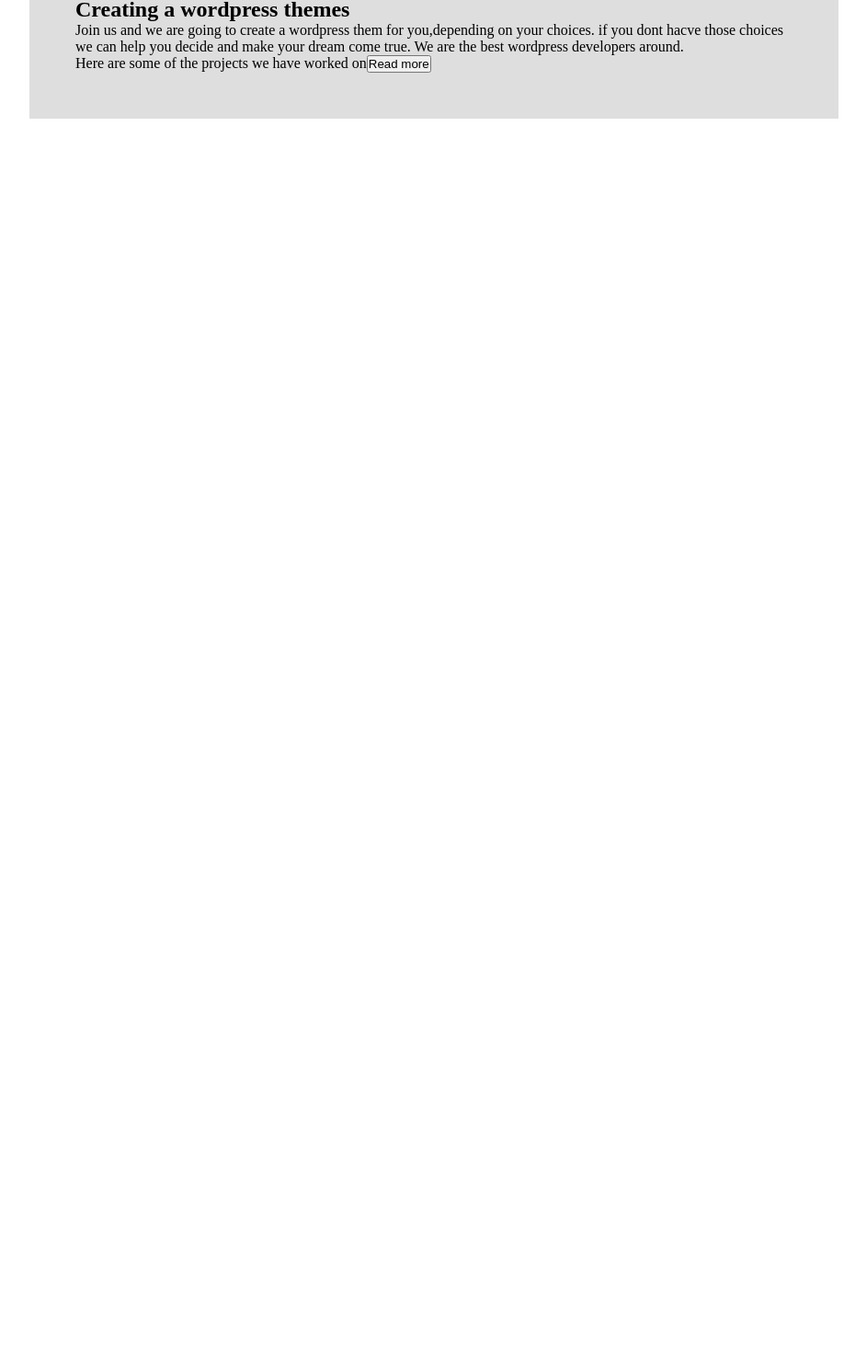
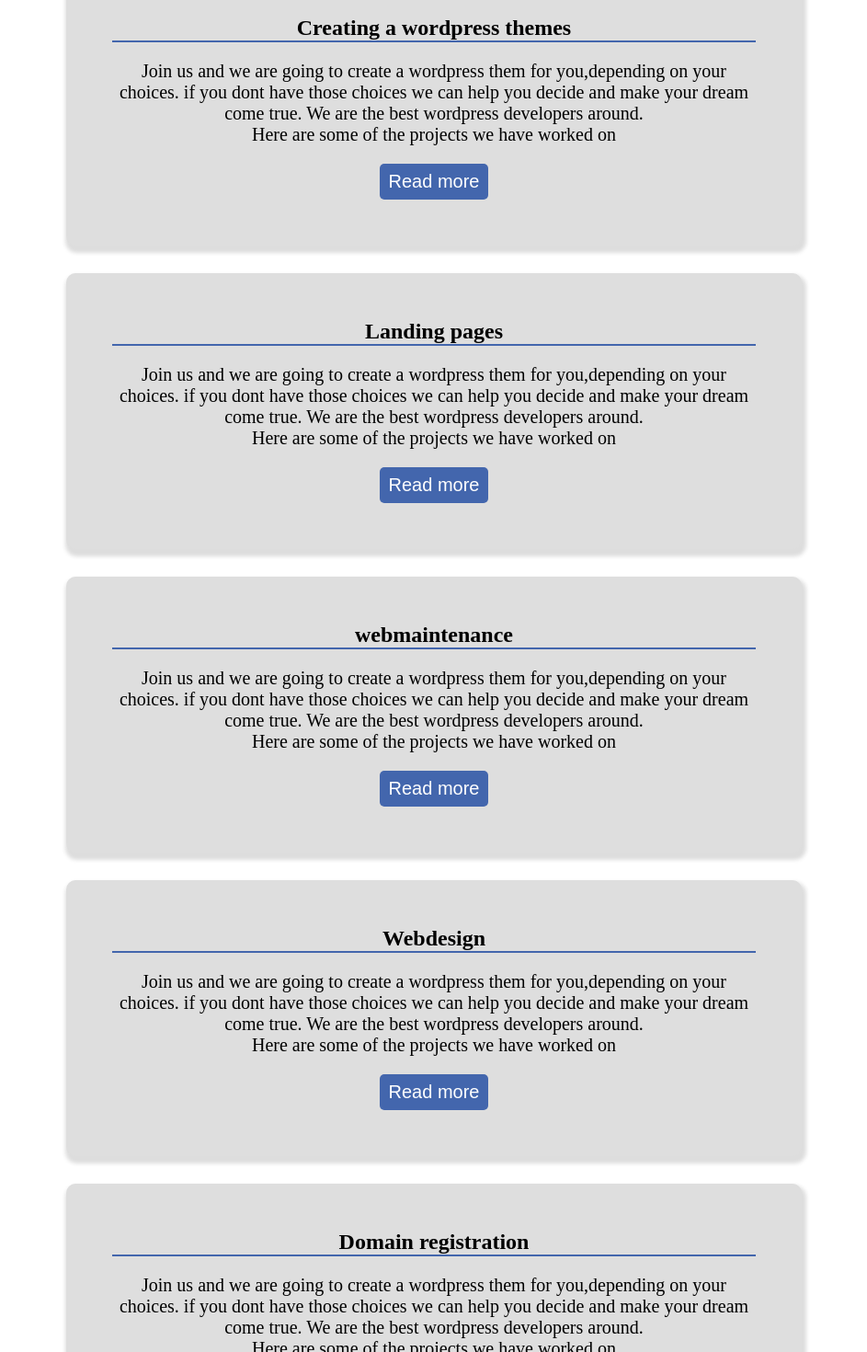
Before and after one commit to sirben181/web-reactv1, a React (Create React App) app: page / in a window 1280 px wide. Shown: the part 793-2263 px from the top of the page at 92% size, without its empty margins (168-1111 px from the left). Before the commit the page ends 942 px from the top, so only its background shows below. Built offline with nearby package versions, Linux system fonts and the light colour scheme.

Commit message:
more page content

```diff
--- a/src/pages/Home.js
+++ b/src/pages/Home.js
@@ -17,17 +17,74 @@
                 </Link>
             </div>
             <div className="wordpress_excerpt_home">
+                <div className='wordpress_excerpt_wrapper'>
                     <h2>Creating a wordpress themes</h2>
                     <p> Join us and we are going to create a wordpress them for you,depending on your choices.
-                    if you dont hacve those choices we can help you decide and make  your dream come true.
+                    if you dont have those choices we can help you decide and make  your dream come true.
                     We are the best wordpress developers around.
 
                     </p>
                     <p>Here are some of the projects we have worked on
-                    <Link to=''>
+
+                    </p>
+                    <Link to='/services'>
                             <button className='btn_primary'>Read more</button>
                    </Link>
+                </div>
+                <div className='wordpress_excerpt_wrapper'>
+                    <h2>Landing pages</h2>
+                    <p> Join us and we are going to create a wordpress them for you,depending on your choices.
+                    if you dont have those choices we can help you decide and make  your dream come true.
+                    We are the best wordpress developers around.
+
                     </p>
+                    <p>Here are some of the projects we have worked on
+
+                    </p>
+                    <Link to='/services'>
+                            <button className='btn_primary'>Read more</button>
+                   </Link>
+                </div><div className='wordpress_excerpt_wrapper'>
+                    <h2>webmaintenance</h2>
+                    <p> Join us and we are going to create a wordpress them for you,depending on your choices.
+                    if you dont have those choices we can help you decide and make  your dream come true.
+                    We are the best wordpress developers around.
+
+                    </p>
+                    <p>Here are some of the projects we have worked on
+
+                    </p>
+                    <Link to='/services'>
+                            <button className='btn_primary'>Read more</button>
+                   </Link>
+                </div>
+                <div className='wordpress_excerpt_wrapper'>
+                    <h2>Webdesign</h2>
+                    <p> Join us and we are going to create a wordpress them for you,depending on your choices.
+                    if you dont have those choices we can help you decide and make  your dream come true.
+                    We are the best wordpress developers around.
+
+                    </p>
+                    <p>Here are some of the projects we have worked on
+
+                    </p>
+                    <Link to='/services'>
+                            <button className='btn_primary'>Read more</button>
+                   </Link>
+                </div><div className='wordpress_excerpt_wrapper'>
+                    <h2>Domain registration</h2>
+                    <p> Join us and we are going to create a wordpress them for you,depending on your choices.
+                    if you dont have those choices we can help you decide and make  your dream come true.
+                    We are the best wordpress developers around.
+
+                    </p>
+                    <p>Here are some of the projects we have worked on
+
+                    </p>
+                    <Link to='/services'>
+                            <button className='btn_primary'>Read more</button>
+                   </Link>
+                </div>
             </div>
 
         </div>
--- a/src/pages/Service.js
+++ b/src/pages/Service.js
@@ -2,20 +2,49 @@
 
 const Service = () => {
     return (
-        <div>
-        <h2> heloo there how are toi doing over there</h2>
-        <h2> heloo there how are toi doing over there</h2>
-        <h2> heloo there how are toi doing over there</h2>
-        <h2> heloo there how are toi doing over there</h2>
-        <h2> heloo there how are toi doing over there</h2>
-        <h2> heloo there how are toi doing over there</h2>
-        <h2> heloo there how are toi doing over there</h2>
-        <h2> heloo there how are toi doing over there</h2>
-        <h2> heloo there how are toi doing over there</h2>
-        <h2> heloo there how are toi doing over there</h2>
-        <h2> heloo there how are toi doing over there</h2>
-        <h2> heloo there how are toi doing over there</h2>
-        </div>
+        <div className="service_conatiner">
+            <div className='services_wrapper'>
+                <div className='services_items'>
+                    <div className='domain_service'>
+                        <h3>Domain registration</h3>
+                    <p> The best domain registration processing company.
+                        we will help you have a good domain and registered to the company of your choice.
+                        We will also help you to know the best domain services around
+                    </p>
+                    </div>
+                    <div className='wordpress'>
+                        <h3>Wordpress</h3>
+                    <p> The best domain registration processing company.
+                        we will help you have a good domain and registered to the company of your choice.
+                        We will also help you to know the best domain services around
+                    </p>
+                    </div>
+                    <div className='landingpage_service'>
+                        <h3>landingpages</h3>
+                    <p> The best domain registration processing company.
+                        we will help you have a good domain and registered to the company of your choice.
+                        We will also help you to know the best domain services around
+                    </p>
+                    </div>
+                    <div className='webdesign_service'>
+                        <h3>designing websites</h3>
+                    <p> The best domain registration processing company.
+                        we will help you have a good domain and registered to the company of your choice.
+                        We will also help you to know the best domain services around
+                    </p>
+                    </div>
+                    <div className='webmaintenance'>
+                        <h3>Webmaintenance</h3>
+                    <p> The best domain registration processing company.
+                        we will help you have a good domain and registered to the company of your choice.
+                        We will also help you to know the best domain services around
+                    </p>
+                    </div>
+                </div>
+            </div>
+
+      </div>
+
     )
 }
 
--- a/src/pages/home.css
+++ b/src/pages/home.css
@@ -49,18 +49,54 @@
 
 .btn_primary a{text-decoration:none;
 }
-.landing_message button :hover{
+.landing_message button:hover{
     background:#fff;
     color:rgb(67, 102, 173);
 }
 .wordpress_excerpt_home{
     display:flex;
     flex-direction:column;
-    margin-right:150px;
-    margin-left:150px;
+    justify-content: center;
+   align-items:center;
+    /* margin-right:150px;
+    margin-left:250px; */
+    margin:20px;
+    height:auto;
+
+}
+.wordpress_excerpt_wrapper{
+    display:flex;
+    justify-content: center;
+    flex-direction:column;
+    text-align:center;
+    width:800px;
+    background:#dedede;
     padding:50px;
-    background:#dedede;
+    border-radius: 10px;
+    box-shadow:2px 5px 4px 3px #ddd;
+    margin-bottom:30px;
 }
+.wordpress_excerpt_wrapper h2{
+    margin-bottom:20px;
+    border-bottom:2px solid rgb(67, 102, 173);
+
+}
+.wordpress_excerpt_wrapper p{font-size:20px;}
+.wordpress_excerpt_wrapper a{
+text-decoration:none;
+}
+.wordpress_excerpt_wrapper button{
+    font-size:20px;
+    border:none;
+    outline:none;
+    background:rgb(67, 102, 173);
+    color:#fff;
+    padding:8px 10px;
+    border-radius:5px;
+    margin-top:20px;
+}
+.wordpress_excerpt_wrapper button:hover{background:#fff;
+color:rgb(67, 102, 173);}
 
 /* media queries */
 @media only screen and (max-width:968px){
```
Lines whose indentation alone changed are shown as unchanged.
